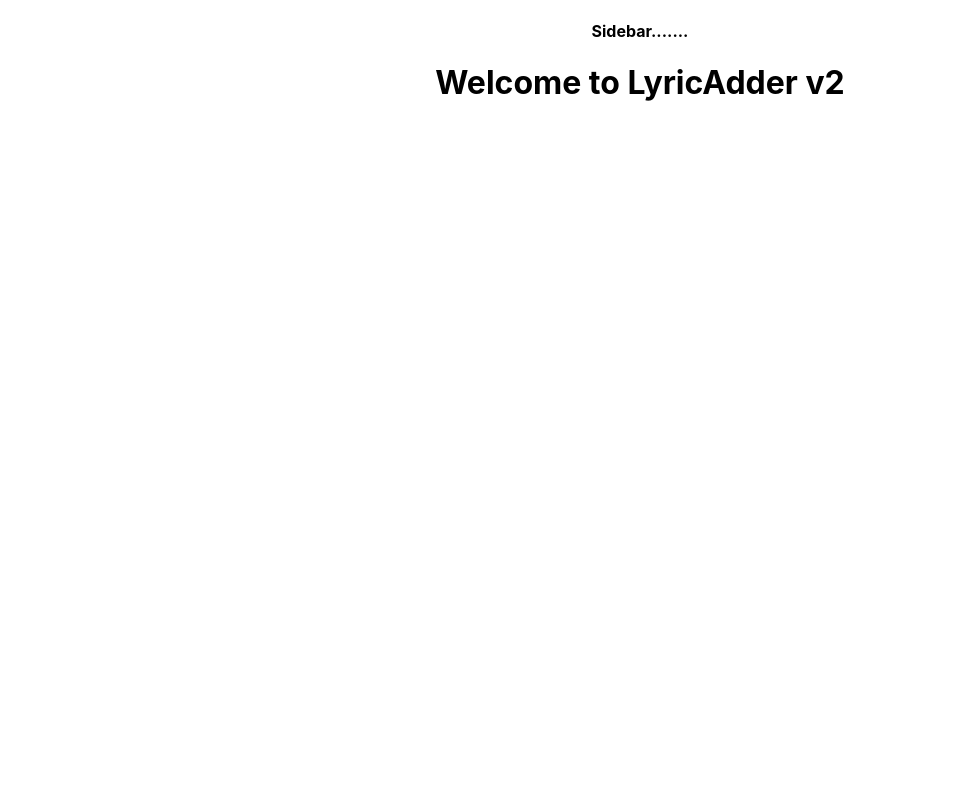
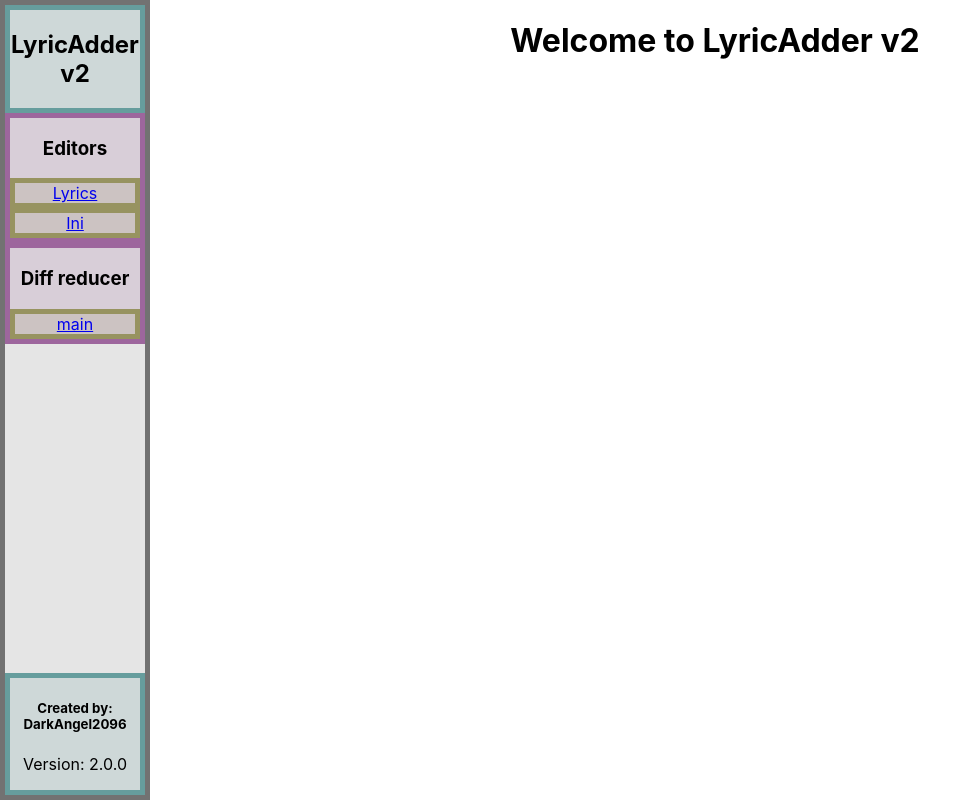
Before and after one commit to DarkAngel2096/LyricAdder_v2, a React (Create React App) app: page / in a window 1280 px wide. Shown: the whole page, without its empty margins (0-976 px from the left). Built offline with nearby package versions, Linux system fonts and the light colour scheme.

Commit message:
first sidebar things created

```diff
--- a/electron/main.js
+++ b/electron/main.js
@@ -12,6 +12,8 @@ const createWindow = () => {
 	mainWindow = new BrowserWindow({
 		width: 1600,
 		height: 1000,
+		minWidth: 1000,
+		minHeight: 600,
 		show: false,
 		icon: path.join(__dirname + "./../images/LyricAdder icon.png"),
 		webReferences: {nodeIntegration: true}
--- a/src/components/App/App.js
+++ b/src/components/App/App.js
@@ -3,9 +3,10 @@ import React, {Suspense, useEffect} from "react";
 import {Route, Switch, useLocation} from "react-router-dom";
 
 // component improts
-import {routes} from "./routes";
+import {routes, sidebarRoutes} from "./routes";
+import NotFound from "../Pages/NotFound/index";
 
-// css import
+// scss import
 import "./App.scss";
 
 // other module imports
@@ -23,14 +24,19 @@ export default function App() {
 
 	return (
 		<div className="App">
-			<Sidebar/>
+			<div className="App--Sidebar">
+				<Sidebar sidebarRoutes={sidebarRoutes}/>
+			</div>
+			<div className="App--MainPage">
 				<Suspense fallback={<h1>Loading...</h1>}>
 					<Switch>
 						{routes.map((route, index) => {
 							return <Route exact path={route.path} component={route.component} key={`route-${index}`}/>
 						})}
+						<Route component={NotFound}/>
 					</Switch>
 				</Suspense>
 			</div>
+		</div>
 	);
 }
--- a/src/components/App/App.scss
+++ b/src/components/App/App.scss
@@ -1,3 +1,14 @@
 .App {
 	text-align: center;
+	display: flex;
+
+	&--Sidebar {
+		width: 150px;
+		height: calc(100vh - 10px);
+	}
+
+	&--MainPage {
+		width: calc(100% - 150px);
+		vertical-align: top;
+	}
 }
--- a/src/components/App/routes.js
+++ b/src/components/App/routes.js
@@ -17,3 +17,28 @@ export const routes =  [
 		component: Home
 	}
 ]
+
+export const sidebarRoutes = [
+	{
+		categoryName: "Editors",
+		subCategories: [
+			{
+				name: "Lyrics",
+				path: "/lyrics"
+			},
+			{
+				name: "Ini",
+				path: "/ini"
+			}
+		]
+	},
+	{
+		categoryName: "Diff reducer",
+		subCategories: [
+			{
+				name: "main",
+				path: "/diffReducer"
+			}
+		]
+	}
+]
--- a/src/components/Organisms/Sidebar/index.js
+++ b/src/components/Organisms/Sidebar/index.js
@@ -1,18 +1,42 @@
 // React imports
 import React from "react";
+import {Link} from "react-router-dom";
 
 // component improts
 
-// css import
+// scss import
+import "./index.scss";
 
 // other module imports
 
 // other file imports
 
 // export the default function
-export default function Sidebar() {
+export default function Sidebar({sidebarRoutes, ...props}) {
 
 	return (
-		<h4>Sidebar.......</h4>
+		<div className="Sidebar">
+			<div className="Sidebar--Header">
+				<h2>LyricAdder v2</h2>
+			</div>
+			{sidebarRoutes && sidebarRoutes.map((category) => {
+				return (
+					<div className="Sidebar--Categories" key={category.categoryName}>
+						<h3>{category.categoryName}</h3>
+						{category.subCategories && category.subCategories.map((button) => {
+							return (
+								<div className="Sidebar--Button" key={button.name}>
+									<Link to={button.path}>{button.name}</Link>
+								</div>
+							)
+						})}
+					</div>
+				)
+			})}
+			<div className="Sidebar--Footer">
+				<h5>Created by: DarkAngel2096</h5>
+				<p>Version: 2.0.0</p>
+			</div>
+		</div>
 	)
 }
--- /dev/null
+++ b/src/components/Organisms/Sidebar/index.scss
@@ -0,0 +1,30 @@
+.Sidebar {
+	position: relative;
+	height: 100%;
+	border: 5px solid rgba(0, 0, 0, 0.5);
+	background-color: rgba(0, 0, 0, 0.1);
+
+
+	&--Header {
+		border: 5px solid rgba(0, 100, 100, 0.5);
+		background-color: rgba(0, 100, 100, 0.1);
+	}
+
+	&--Categories {
+		border: 5px solid rgba(100, 0, 100, 0.5);
+		background-color: rgba(100, 0, 100, 0.1);
+	}
+
+	&--Button {
+		border: 5px solid rgba(100, 100, 0, 0.5);
+		background-color: rgba(100, 100, 0, 0.1);
+	}
+
+	&--Footer {
+		position: absolute;
+		bottom: 0px;
+
+		border: 5px solid rgba(0, 100, 100, 0.5);
+		background-color: rgba(0, 100, 100, 0.1);
+	}
+}
--- /dev/null
+++ b/src/components/Pages/NotFound/index.js
@@ -0,0 +1,18 @@
+// react imports
+import React from "react";
+
+// component improts
+
+// css import
+
+// other module imports
+
+// other file imports
+
+// export the default function
+export default function NotFound() {
+
+	return(
+		<h1>How did you get here..? Are you lost?</h1>
+	)
+}
```
Lines whose indentation alone changed are shown as unchanged.
